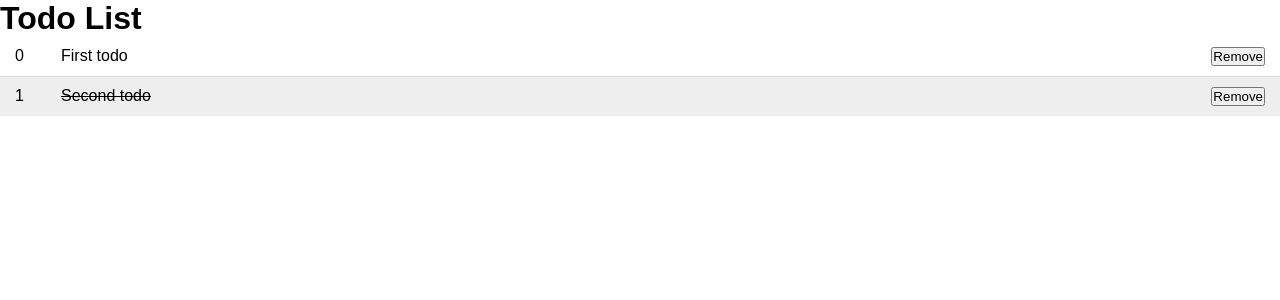
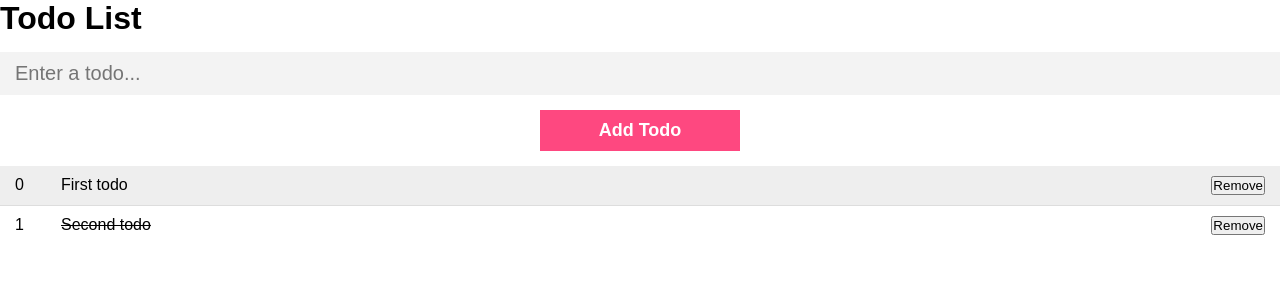
Before and after one commit to judelt/todo-app, an Angular app: page / in a window 1280 px wide. Shown: the top 300 px of the page. Built offline with nearby package versions, Linux system fonts and the light colour scheme.

Commit message:
continue building component

```diff
--- a/src/app/components/todos/todos.component.html
+++ b/src/app/components/todos/todos.component.html
@@ -1,4 +1,14 @@
 <div class="todos">
+  <form (submit)="addTodo()">
+    <input
+      type="text"
+      placeholder="Enter a todo..."
+      class="todo-input"
+      [(ngModel)]="inputTodo"
+      name="todo"
+    >
+    <button type="submit" class="todo-submit">Add Todo</button>
+  </form>
   <div *ngFor="let todo of todos; let i = index" class="todo {{ todo.completed? 'done' : '' }}">
     <div class="id">{{ i }}</div>
     <div class="content" (click)="toggleDone(i)">{{ todo.content }}</div>
--- a/src/app/components/todos/todos.component.ts
+++ b/src/app/components/todos/todos.component.ts
@@ -8,7 +8,9 @@ import { Todo } from './../../models/Todo';
 })
 export class TodosComponent implements OnInit {
 
-  todos: Todo[];
+  todos:Todo[];
+
+  inputTodo:string = "";
 
   constructor() { }
 
@@ -38,4 +40,11 @@ export class TodosComponent implements OnInit {
     this.todos = this.todos.filter((v, i) => i !== id);
   }
 
+  addTodo() {
+    this.todos.push({
+      content: this.inputTodo,
+      completed: false
+    });
+    this.inputTodo = "";
+  }
 }
```
